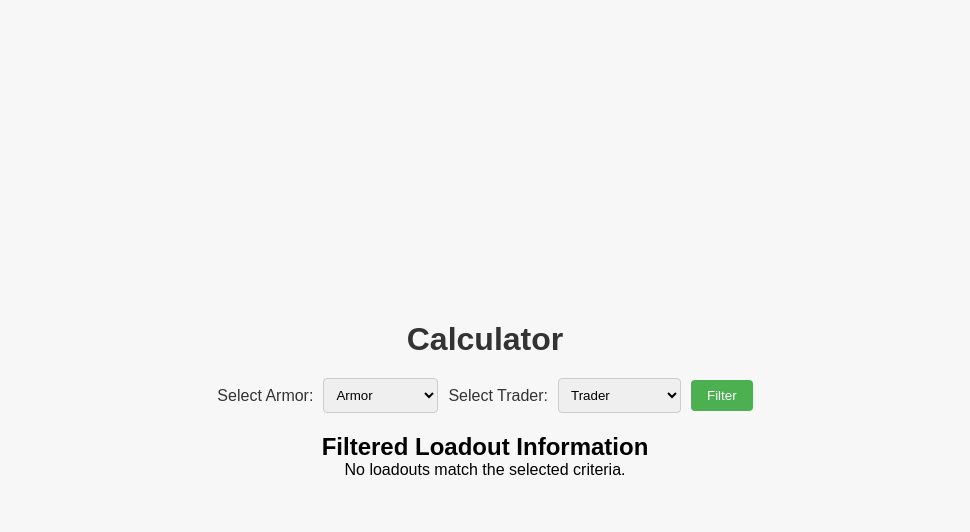
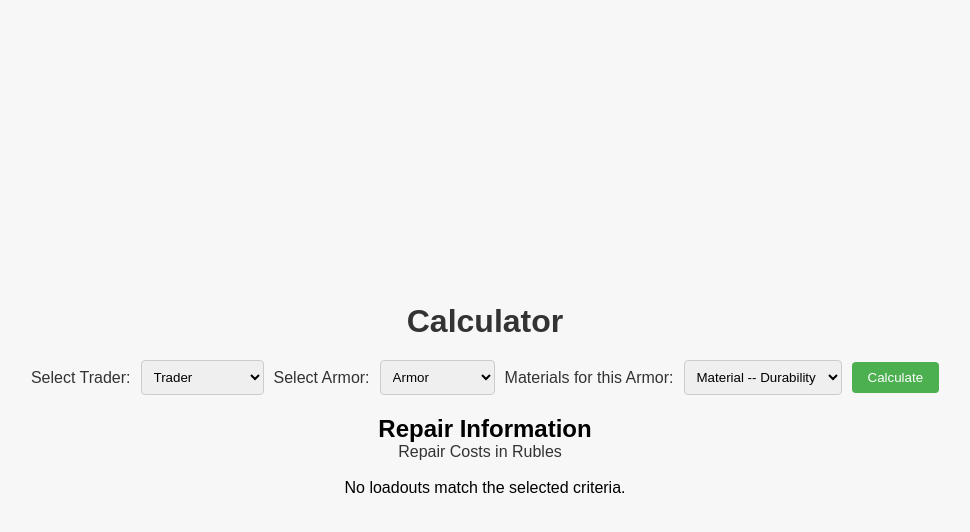
Before and after one commit to AndreAsuncion/CSE-111-Project, a Flask app: page /repair in a window 1280 px wide. Shown: the top 532 px of the page, without its empty margins (155-1125 px from the left). Run offline with Flask 3, Linux system fonts and the light colour scheme.

Commit message:
armor calculator, almost finished

```diff
--- a/app.py
+++ b/app.py
@@ -97,6 +97,13 @@ class Penalty(db.Model):
         self.p_ergo = p_ergo
         self.p_weight = p_weight
 
+def calculate_repair_costs(a_currDur, a_maxDur, a_price, m_repairRate):
+    missing_dur = a_maxDur - a_currDur
+    repaired_dur = m_repairRate * missing_dur
+    total_cost = repaired_dur * (a_price/missing_dur)
+    fixed_durr = a_currDur + repaired_dur
+    return total_cost, fixed_durr
+
 with app.app_context():
     db.create_all()
 
@@ -129,11 +136,29 @@ def repair():
         .join(Loadout, Loadout.l_ArmorKey == Armor.a_armorKey) \
         .distinct().all()
 
+    distinct_materials = db.session.query(Material.m_materialKey, Material.m_materialName, Material.m_repairRate) \
+        .join(Armor, Armor.a_materialKey == Material.m_materialKey) \
+        .distinct().all()
+
     distinct_traders = db.session.query(Loadout.l_traderKey, Trader.t_traderName) \
         .join(Trader, Loadout.l_traderKey == Trader.t_traderKey) \
         .distinct().all()
 
-    return render_template('calculator.html', armors=distinct_armors, traders=distinct_traders)
+    costs = calculate_repair_costs(Armor.a_currDur, Armor.a_maxDur, Armor.a_price, Material.m_repairRate)
+
+    repair_info = []
+    for repair in repair_info:
+        armor_name = Armor.query.filter_by(a_materialKey=repair.m_materialKey).first().a_armorName
+        trader_name = Trader.query.filter_by(t_traderKey=repair.a_traderKey).first().t_traderName
+        repair.append({
+            'trader_name': trader_name,
+            'armor_name': armor_name,
+            'material_name': Material.m_materialName,
+            'curr_durr': Armor.a_currDur,
+            'max_durr': Armor.a_maxDur,
+        })
+
+    return render_template('calculator.html', armors=distinct_armors, traders=distinct_traders, material = distinct_materials, cost = costs)
 
 @app.route('/filter_loadouts', methods=['POST'])
 def filter_loadouts():
--- a/templates/calculator.html
+++ b/templates/calculator.html
@@ -8,7 +8,15 @@
 </head>
 <body>
     <h1>Calculator</h1>
-    <form action="/filter_loadouts" method="post">
+    <form action="/repair" method="post">
+        <label for="trader">Select Trader:</label>
+        <select name="trader" id="trader">
+            <option value="">Trader</option>
+            {% for trader_key, trader_name in traders %}
+                <option value="{{ trader_key }}">{{ trader_name }}</option>
+            {% endfor %}
+        </select>
+
         <label for="armor">Select Armor:</label>
         <select name="armor" id="armor">
             <option value="">Armor</option>
@@ -17,26 +25,30 @@
             {% endfor %}
         </select>
 
-        <label for="trader">Select Trader:</label>
-        <select name="trader" id="trader">
-            <option value="">Trader</option>
-            {% for trader_key, trader_name in traders %}
-                <option value="{{ trader_key }}">{{ trader_name }}</option>
+        <label for="materials">Materials for this Armor:</label>
+        <select name="material" id="material">
+            <option value="">Material -- Durability</option>
+            {% for material_key, material_name, curr_durr in material %}
+                <option value="{{ material_name }} -- {{ curr_durr }}">{{ material_name }} -- {{ curr_durr }}</option>
             {% endfor %}
         </select>
 
-        <input type="submit" value="Filter">
+        <input type="submit" value="Calculate">
     </form>
 
-    <h2>Filtered Loadout Information</h2>
-    {% if loadout_info %}
+    <h2>Repair Information</h2>
+    <label for="rubles">Repair Costs in Rubles</label>
+    <output type="text" name="cost" id="cost"><br>
+
+    {% if repair_info %}
     <ul>
-        {% for loadout in loadout_info %}
+        {% for repair in repair_info %}
             <li>
-                Loadout: {{ loadout['loadout_name'] }} |
-                Armor: {{ loadout['armor_name'] }} |
-                Trader: {{ loadout['trader_name'] }} |
-                Weapon: {{ loadout['weapon_name'] }}
+                Trader: {{ repair['trader_name'] }} |
+                Armor: {{ repair['armor_name'] }} |
+                Material: {{ repair['material_name'] }} |
+                Current Durability: {{ repair ['curr_durr']}} |
+                Durability After Repair: {{ repair ['max_durr'] }} |
             </li>
         {% endfor %}
     </ul>
```
